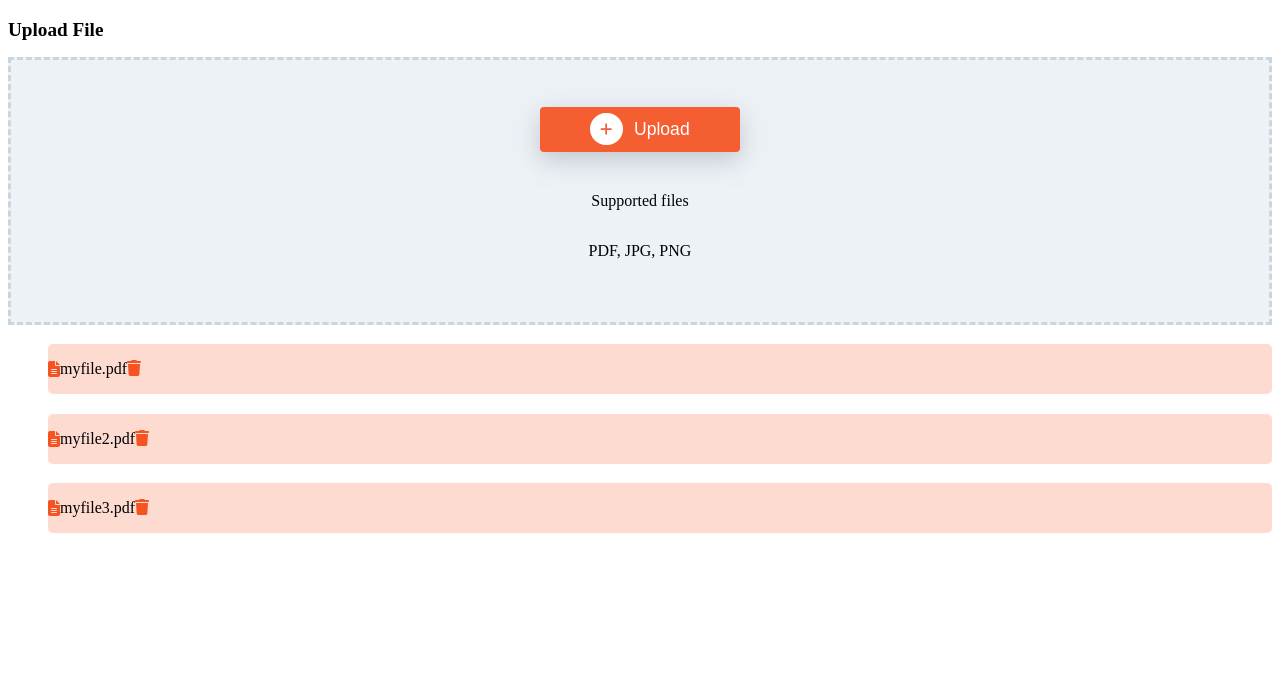
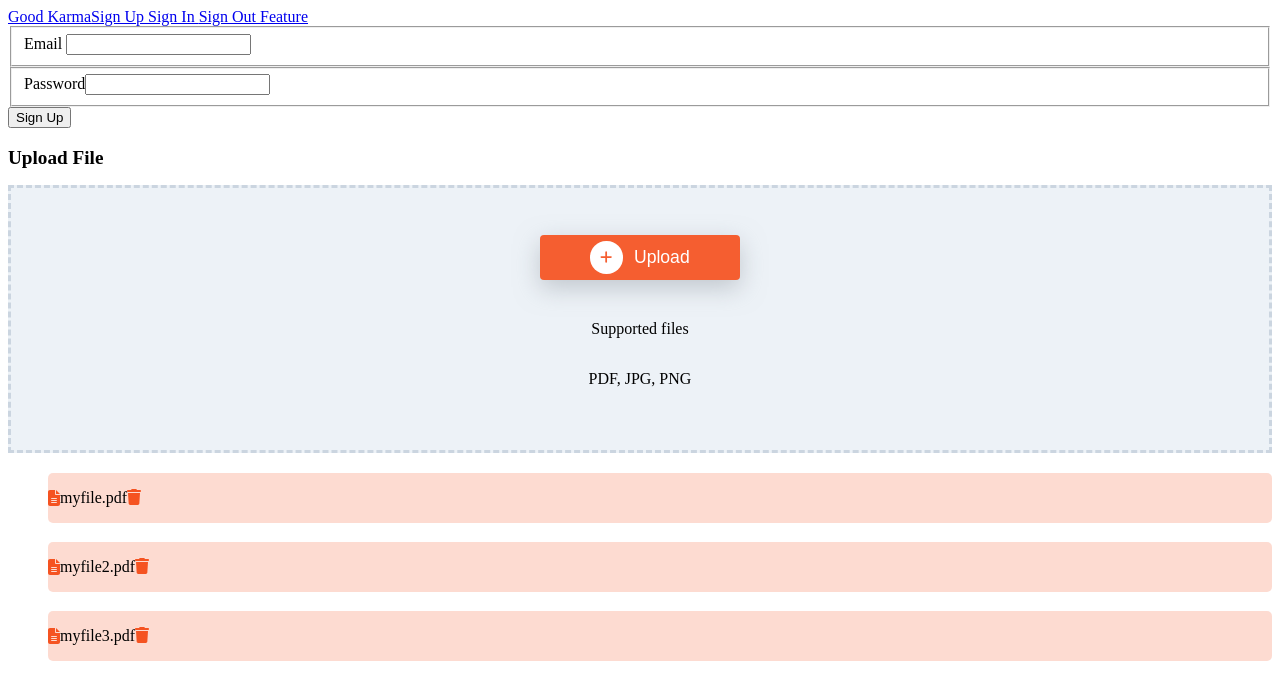
Before and after one commit to AnnieRae1111/Giveback-app-front-end, a React (Create React App) app in the folder giveback-app/: page /signup in a window 1280 px wide. Shown: the top 700 px of the page. Built offline with nearby package versions, Linux system fonts and the light colour scheme.

Commit message:
import redux, set up sign up component

```diff
--- a/giveback-app/package.json
+++ b/giveback-app/package.json
@@ -13,7 +13,12 @@
     "axios": "^0.26.0",
     "react": "^17.0.2",
     "react-dom": "^17.0.2",
+    "react-redux": "^7.2.6",
+    "react-router-dom": "^6.2.2",
     "react-scripts": "5.0.0",
+    "redux": "^4.1.2",
+    "redux-form": "^8.3.8",
+    "redux-thunk": "^2.4.1",
     "web-vitals": "^2.1.4"
   },
   "scripts": {
--- a/giveback-app/src/App.js
+++ b/giveback-app/src/App.js
@@ -2,6 +2,10 @@ import{ useState } from 'react'
 import './App.css';
 import FileUpload from './components/FileUpload';
 import FileList from './components/FileList';
+import Header from './components/Header';
+import {Routes, Route } from 'react-router-dom'
+import Welcome from './components/Welcome';
+import Signup from './components/ auth/Signup';
 
 function App() {
   const [files, setFiles]=useState([
@@ -25,6 +29,11 @@ function App() {
 
   return (
     <div className="app-container">
+      <Header/>
+      <Routes>
+        <Route path="/" element={<Welcome/>} />
+        <Route path="/signup" element={<Signup/>} />
+      </Routes>
       <p className="upload-file-title">Upload File</p>
       <FileUpload files={files} setFiles={setFiles} removeFile={removeFile}/>
       <FileList files={files} removeFile={removeFile}/>
--- /dev/null
+++ b/giveback-app/src/components/ auth/Signup.js
@@ -0,0 +1,44 @@
+import React, {Component} from 'react'
+import { reduxForm, Field} from 'redux-form'
+
+
+//have to call handleSubmit with reduxForm
+
+class Signup extends Component {
+    onSubmit = (formProps) => {
+        console.log(formProps)
+
+    }
+
+
+    render(){
+        const {handleSubmit} = this.props
+
+        return(
+            <form onSubmit={handleSubmit(this.onSubmit)}>
+                <fieldset>
+                    <label>Email </label>
+                    <Field
+                    name="email"
+                    type="text"
+                    component="input"
+                    autoComplete="none"
+                    />
+                </fieldset>
+                <fieldset>
+                    <label>Password</label>
+                    <Field
+                    name="password"
+                    type="password"
+                    component="input"
+                    autoComplete="none"
+                    />
+                </fieldset>
+                <button className="signup">Sign Up</button>
+            </form>
+
+        )
+    }
+}
+
+export default reduxForm({form: 'signup'})(Signup)
--- a/giveback-app/src/components/FileUpload.js
+++ b/giveback-app/src/components/FileUpload.js
@@ -4,6 +4,8 @@ import axios from "axios";
 import '../css/FileUpload.css'
 
 const FileUpload = ({files, setFiles, removeFile}) => {
+
+
 
     const uploadHandler =(event) => {
         const file = event.target.files[0]
@@ -31,13 +33,14 @@ const FileUpload = ({files, setFiles, removeFile}) => {
 
             })
     }
+    console.log(files)
 
     return (
         <>
         <div className="file-card">
             <div className="file-inputs">
-                <input type="file" onChange={uploadHandler}/>
-                <button>
+                <input type="file" accept="image/*" onChange={uploadHandler}/>
+                <button className="file-upload-button">
                     <i>
                         <FontAwesomeIcon icon={faPlus}/>
                     </i>
--- /dev/null
+++ b/giveback-app/src/components/Header.js
@@ -0,0 +1,18 @@
+import React , { Component }from 'react'
+import { Link } from 'react-router-dom'
+
+class Header extends Component {
+    render(){
+        return(
+            <div>
+                <Link to='/'>Good Karma</Link>
+                <Link to='/signup'>Sign Up </Link>
+                <Link to='/signin'>Sign In </Link>
+                <Link to='/sigout'>Sign Out </Link>
+                <Link to='/feature'>Feature</Link>
+            </div>
+        )
+    }
+}
+
+export default Header
--- /dev/null
+++ b/giveback-app/src/components/Welcome.js
@@ -0,0 +1,9 @@
+import React from 'react'
+
+const Welcome = () => {
+    return (
+        <h3>Welcome! Sign up or sign in!</h3>
+    );
+}
+
+export default Welcome;
--- a/giveback-app/src/css/FileUpload.css
+++ b/giveback-app/src/css/FileUpload.css
@@ -30,7 +30,7 @@
 
 }
 
-button{
+.file-upload-button{
     position:absolute;
     top:0px;
     left:0px;
--- a/giveback-app/src/index.js
+++ b/giveback-app/src/index.js
@@ -1,10 +1,20 @@
 import React from 'react';
 import ReactDOM from 'react-dom';
 import App from './App';
+import {BrowserRouter as Router} from 'react-router-dom'
+import { Provider } from 'react-redux'
+import { createStore } from 'redux'
+import reducers from './reducers'
+
+//pass children to App and set up routing in index.js
+
+
 
 ReactDOM.render(
-  <React.StrictMode>
-    <App />
-  </React.StrictMode>,
+  <Provider store={createStore(reducers, {})}>
+    <Router>
+      <App />
+    </Router>
+  </Provider>,
   document.getElementById('root')
 );
--- /dev/null
+++ b/giveback-app/src/reducers/auth.js
@@ -0,0 +1,14 @@
+
+
+const INITIAL_STATE = {
+    authenticated: '',
+    errorMessage: ''
+}
+
+
+
+function auth(state=INITIAL_STATE, action){
+    return state;
+}
+
+export default auth
--- /dev/null
+++ b/giveback-app/src/reducers/index.js
@@ -0,0 +1,10 @@
+import { combineReducers } from 'redux'
+import {reducer as formReducer } from 'redux-form'
+//renaming an import statement. importing reducer but want to rename it to somethign that is unique
+import auth from './auth'
+
+export default combineReducers({
+    auth,
+    form: formReducer
+
+})
```
Also changed, not shown: 1 other file (tests, documents, lock files or other folders).
